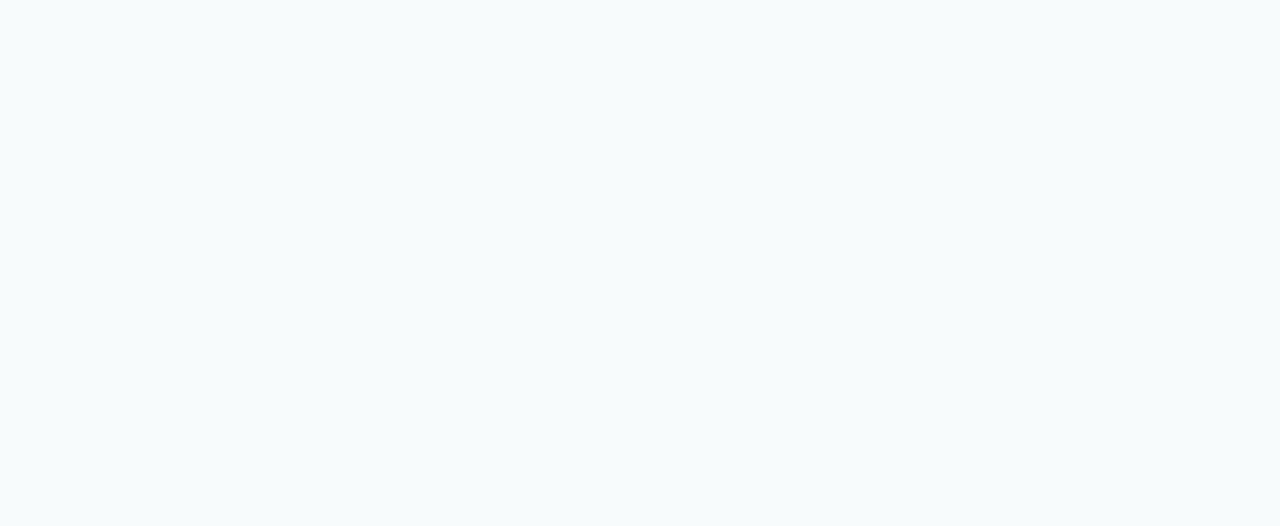
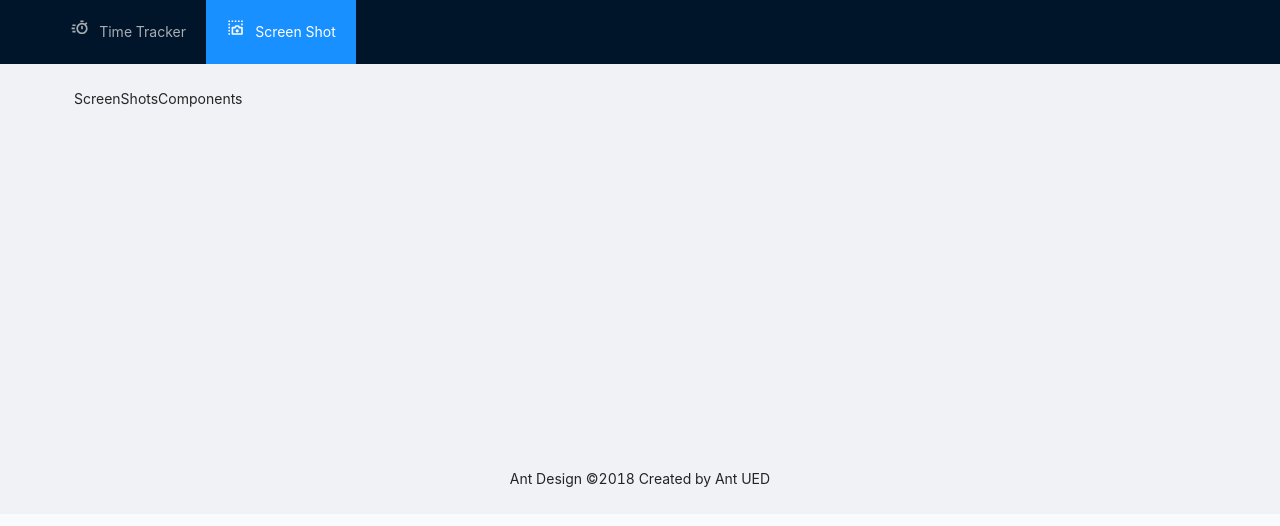
Before and after one commit to Glenn0805/electron-crud, a React (Create React App) app: page /screen-shot in a window 1280 px wide. Before the commit this address had no page. Shown: the top 526 px of the page. Built offline with nearby package versions, Linux system fonts and the light colour scheme.

Commit message:
fix routes

```diff
--- a/src/components/home-layout/AppLayout.js
+++ b/src/components/home-layout/AppLayout.js
@@ -4,7 +4,7 @@ import HomeLayoutContainer from './HomeLayoutContainer'
 const AppLayout = () => {
     return (
         <Routes>
-            <Route path="/" name="Main" element={<HomeLayoutContainer />} />
+            <Route path="/*" name="Main" element={<HomeLayoutContainer />} />
         </Routes>
     )
 }
--- a/src/components/home-layout/HomeLayoutContainer.js
+++ b/src/components/home-layout/HomeLayoutContainer.js
@@ -1,8 +1,20 @@
 import { Breadcrumb, Layout, Menu } from 'antd';
-import React from 'react';
+import React, { useState } from 'react';
 import menu from './menu';
+import { Route, Routes, Link, Navigate } from 'react-router-dom'
+import contentRoute from './content-routes';
+
+
+
 const { Header, Content, Footer } = Layout;
-const HomeLayoutContainer = () => (
+
+const HomeLayoutContainer = () => {
+    let href = document.location.pathname.split('/')[1]
+    const [selectedKey, setSelectedKey] = useState(href)
+
+
+
+    return (
         <Layout>
             <Header
                 style={{
@@ -15,9 +27,10 @@ const HomeLayoutContainer = () => (
                 <Menu
                     theme="dark"
                     mode="horizontal"
-                defaultSelectedKeys={['2']}
+                    defaultSelectedKeys={[selectedKey]}
+                    selectedKeys={[selectedKey]}
+                    onClick={(e) => { setSelectedKey(e.key) }}
                     items={menu}
-                onClick={(e) => { console.log(e) }}
                 />
             </Header>
             <Content
@@ -44,7 +57,18 @@ const HomeLayoutContainer = () => (
                         minHeight: 380,
                     }}
                 >
-                Content
+                    <Routes>
+                        {contentRoute.map((content) =>
+                            content.element ? (<Route
+                                path={content.path}
+                                element={content.element}
+                                key={content.id}
+                                index={content.index} />
+                            ) : null
+                        )}
+
+
+                    </Routes>
                 </div>
             </Content>
             <Footer
@@ -55,5 +79,6 @@ const HomeLayoutContainer = () => (
                 Ant Design ©2018 Created by Ant UED
             </Footer>
         </Layout>
-);
+    )
+};
 export default HomeLayoutContainer;
--- a/src/components/home-layout/content-routes.js
+++ b/src/components/home-layout/content-routes.js
@@ -1,3 +1,8 @@
-const contentRoute = []
+import ScreenShotsComponents from '../content/screen-shot/ScreenShotsComponents'
+import TimeTrackerComponent from '../content/time-tracker/TimeTrackerComponent'
+const contentRoute = [
+    { path: '/time-tracker', element: <TimeTrackerComponent />, id: 'timeTracker', index: true },
+    { path: '/screen-shot', element: <ScreenShotsComponents />, id: 'screenShot' }
+]
 
 export default contentRoute
--- a/src/components/home-layout/menu.js
+++ b/src/components/home-layout/menu.js
@@ -1,9 +1,19 @@
 import { BiTimer } from 'react-icons/bi'
 import { RiScreenshot2Line } from 'react-icons/ri'
 import { FieldTimeOutlined } from '@ant-design/icons'
+import { Link } from 'react-router-dom'
+
+const menuLabelLink = (label, link) => {
+    return (
+        <span>
+            {label}
+            <Link to={link} />
+        </span>
+    )
+}
 const menu = [
-    { key: 'timeTracker', label: 'Time Tracker', icon: <BiTimer style={{ fontSize: '1.2rem' }} /> },
-    { key: 'screenShot', label: 'Screen Shot', icon: <RiScreenshot2Line style={{ fontSize: '1.2rem' }} /> }
+    { key: 'time-tracker', label: menuLabelLink('Time Tracker', '/time-tracker'), icon: <BiTimer to={'/'} style={{ fontSize: '1.2rem' }} /> },
+    { key: 'screen-shot', label: menuLabelLink('Screen Shot', '/screen-shot'), icon: <RiScreenshot2Line to={'/screenShot'} style={{ fontSize: '1.2rem' }} /> }
 ]
 
 export default menu
```
Lines whose indentation alone changed are shown as unchanged.
